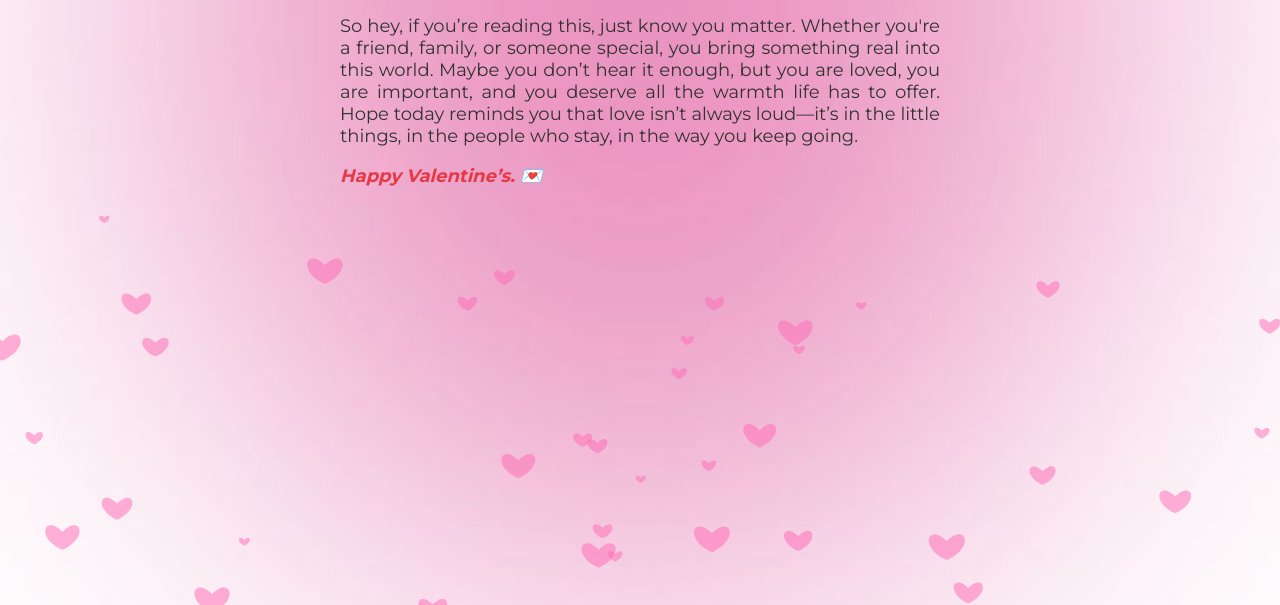
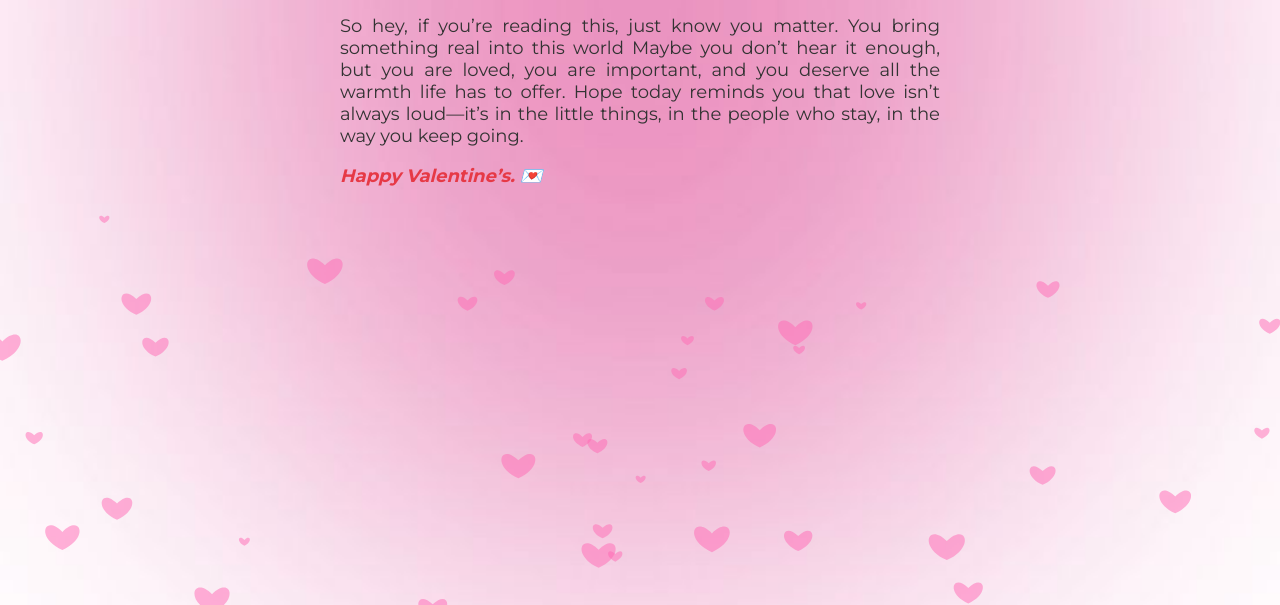
Before and after one commit to andariassstef/valentine-card, a plain HTML site: page index.html in a window 1280 px wide. Shown: the part 195-800 px from the top of the page. Drawn offline with Linux system fonts and the light colour scheme.

Commit message:
Update index.html

```diff
--- a/index.html
+++ b/index.html
@@ -20,12 +20,11 @@
         things aren’t perfect.
       </p>
       <p>
-        So hey, if you’re reading this, just know you matter. Whether you're a
-        friend, family, or someone special, you bring something real into this
-        world. Maybe you don’t hear it enough, but you are loved, you are
-        important, and you deserve all the warmth life has to offer. Hope today
-        reminds you that love isn’t always loud—it’s in the little things, in
-        the people who stay, in the way you keep going.
+        So hey, if you’re reading this, just know you matter. You bring something
+        real into this world Maybe you don’t hear it enough, but you are loved,
+        you are important, and you deserve all the warmth life has to offer.
+        Hope today reminds you that love isn’t always loud—it’s in the little things,
+        in the people who stay, in the way you keep going.
       </p>
       <p class="signature">Happy Valentine’s. 💌</p>
     </div>
```
